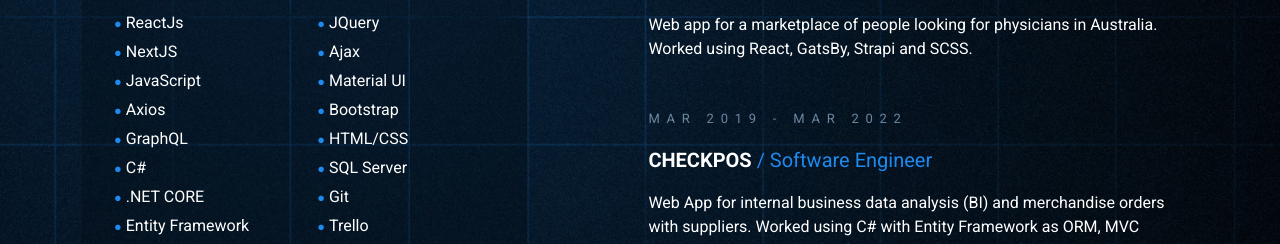
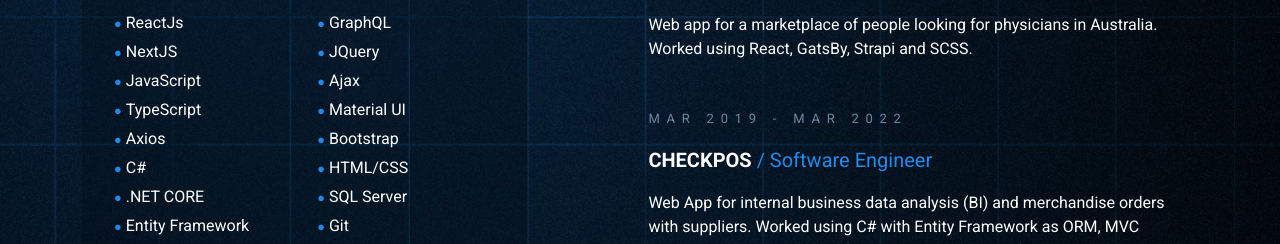
Before and after one commit to flydevs/flydevs-cvs-templates, a website: page docs/cv-agustinb.html in a window 1280 px wide. Shown: the part 556-800 px from the top of the page. Drawn offline with Linux system fonts and the light colour scheme.

Commit message:
CVs: Agus

```diff
--- a/docs/cv-agustinb.html
+++ b/docs/cv-agustinb.html
@@ -40,21 +40,20 @@
                         <div class="row">
                             <div class="col"> <span class="skill"><span class="dot">●</span>ReactJs</span> <span class="skill"><span class="dot">●</span>NextJS</span>
                                 <span
-                                class="skill"><span class="dot">●</span>JavaScript</span> <span class="skill"><span class="dot">●</span>Axios</span>
+                                class="skill"><span class="dot">●</span>JavaScript</span> <span class="skill"><span class="dot">●</span>TypeScript</span>
                                     <span
-                                    class="skill"><span class="dot">●</span>GraphQL</span> <span class="skill"><span class="dot">●</span>C#</span>
+                                    class="skill"><span class="dot">●</span>Axios</span> <span class="skill"><span class="dot">●</span>C#</span>
                                         <span
                                         class="skill"><span class="dot">●</span>.NET CORE</span> <span class="skill"><span class="dot">●</span>Entity
                                             Framework</span>
                             </div>
-                            <div class="col"> <span class="skill"><span class="dot">●</span>JQuery</span> <span class="skill"><span class="dot">●</span>Ajax</span>
+                            <div class="col"> <span class="skill"><span class="dot">●</span>GraphQL</span> <span class="skill"><span class="dot">●</span>JQuery</span>
                                 <span
-                                class="skill"><span class="dot">●</span>Material UI</span> <span class="skill"><span class="dot">●</span>Bootstrap</span>
+                                class="skill"><span class="dot">●</span>Ajax</span> <span class="skill"><span class="dot">●</span>Material
+                                    UI</span> <span class="skill"><span class="dot">●</span>Bootstrap</span>
                                     <span
                                     class="skill"><span class="dot">●</span>HTML/CSS</span> <span class="skill"><span class="dot">●</span>SQL
                                         Server</span> <span class="skill"><span class="dot">●</span>Git</span>
-                                        <span
-                                        class="skill"><span class="dot">●</span>Trello</span>
                             </div>
                         </div>
                 </div>
```
Also changed, not shown: src/cv-agustinb.html (+2 -2 lines).
